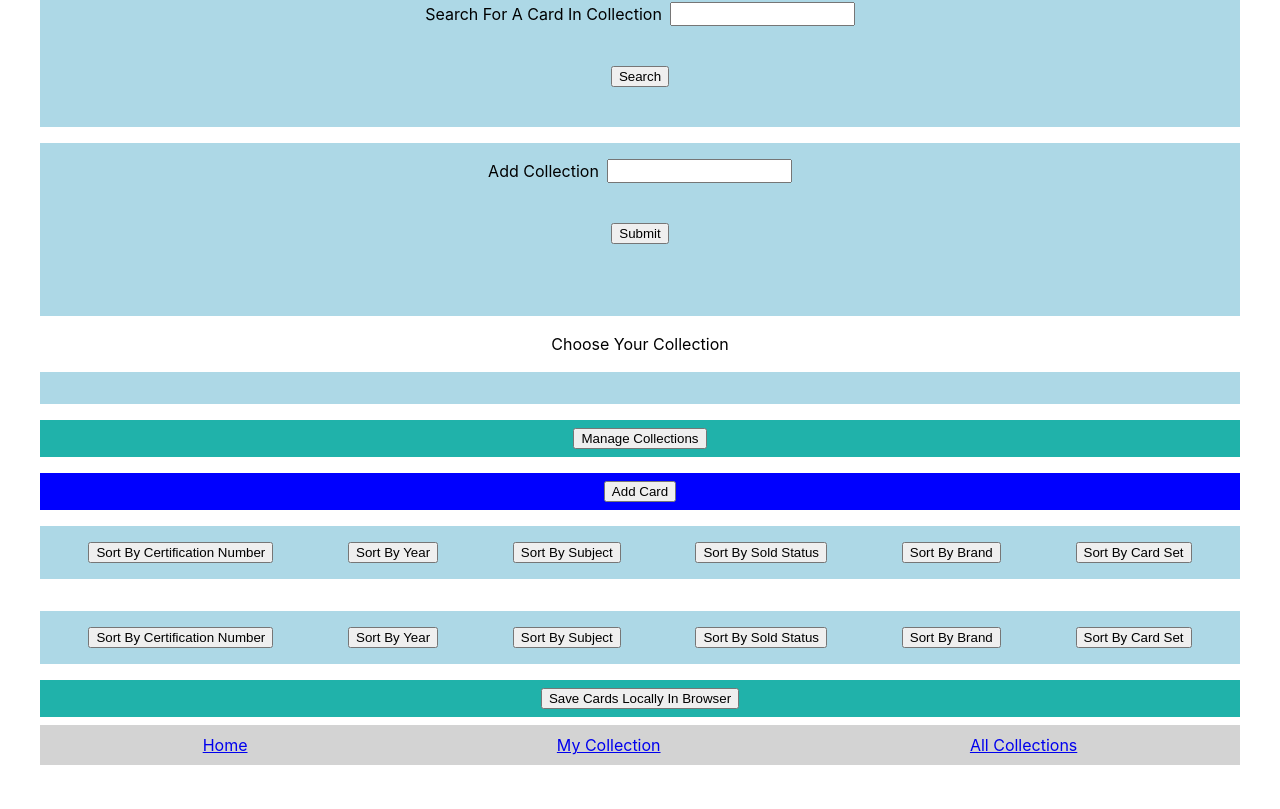
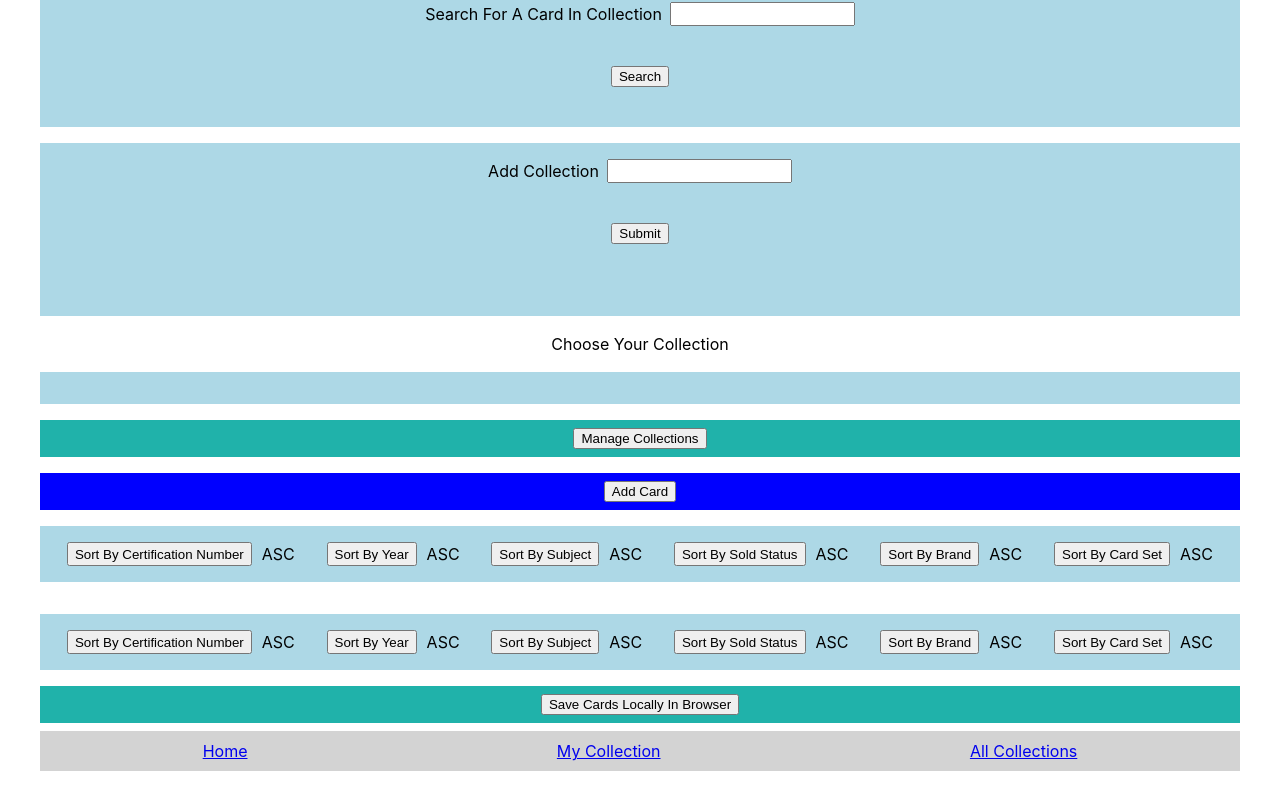
Before and after one commit to UWC2-JSCRIPT/320-wn24-final-project-tvroley, a React (Vite) app: page /collection in a window 1280 px wide. Shown: the part 563-1372 px from the top of the page. Built offline with nearby package versions, Linux system fonts and the light colour scheme.

Commit message:
ASC and DESC labels for sort buttons

```diff
--- a/src/App.css
+++ b/src/App.css
@@ -132,6 +132,14 @@
   margin-bottom: 1em;
 }
 
+.div-sort-button {
+  display: flex;
+  flex-direction: row;
+  flex-wrap: wrap;
+  justify-content: space-around;
+  gap: 10px;
+}
+
 .div-restore-buttons {
   display: flex;
   flex-direction: row;
--- a/src/SortButtons.jsx
+++ b/src/SortButtons.jsx
@@ -1,28 +1,65 @@
 import "./App.css";
 import PropTypes from "prop-types";
+import { useState } from "react";
 
 function SortButtons({ collectionId, setTradingCardCollection }) {
+  const [certAsc, setCertAsc] = useState("ASC");
+  const [yearAsc, setYearAsc] = useState("ASC");
+  const [subjectAsc, setSubjectAsc] = useState("ASC");
+  const [soldAsc, setSoldAsc] = useState("ASC");
+  const [brandAsc, setBrandAsc] = useState("ASC");
+  const [setAsc, setSetAsc] = useState("ASC");
   const sortCards = async (event) => {
     let sortBy = "year";
     const buttonId = event.target.id;
     switch (buttonId) {
       case "sort-cert-button":
         sortBy = "cert";
+        if(certAsc === "ASC") {
+          setCertAsc("DESC");
+        } else {
+          setCertAsc("ASC");
+        }
         break;
       case "sort-year-button":
         sortBy = "year";
+        if(yearAsc === "ASC") {
+          setYearAsc("DESC");
+        } else {
+          setYearAsc("ASC");
+        }
         break;
       case "sort-subject-button":
         sortBy = "subject";
+        if(subjectAsc === "ASC") {
+          setSubjectAsc("DESC");
+        } else {
+          setSubjectAsc("ASC");
+        }
         break;
       case "sort-sold-button":
         sortBy = "sold";
+        if(soldAsc === "ASC") {
+          setSoldAsc("DESC");
+        } else {
+          setSoldAsc("ASC");
+        }
         break;
       case "sort-brand-button":
         sortBy = "brand";
+        if(brandAsc === "ASC") {
+          setBrandAsc("DESC");
+        } else {
+          setBrandAsc("ASC");
+        }
         break;
       case "sort-set-button":
         sortBy = "cardSet";
+        if(setAsc === "ASC") {
+          setSetAsc("DESC");
+        } else {
+          setSetAsc("ASC");
+        }
         break;
       default:
         console.log("unkown button pressed");
@@ -57,24 +94,54 @@ function SortButtons({ collectionId, setTradingCardCollection }) {
   return (
     <>
       <div className="div-sort-buttons">
+        <div className="div-sort-button">
         <button id="sort-cert-button" onClick={sortCards}>
           Sort By Certification Number
         </button>
+        <label htmlFor="sort-cert-button">
+          {certAsc}
+        </label>
+        </div>
+        <div className="div-sort-button">
         <button id="sort-year-button" onClick={sortCards}>
           Sort By Year
         </button>
+        <label htmlFor="sort-year-button">
+          {yearAsc}
+        </label>
+        </div>
+        <div className="div-sort-button">
         <button id="sort-subject-button" onClick={sortCards}>
           Sort By Subject
         </button>
+        <label htmlFor="sort-subject-button">
+          {subjectAsc}
+        </label>
+        </div>
+        <div className="div-sort-button">
         <button id="sort-sold-button" onClick={sortCards}>
           Sort By Sold Status
         </button>
+        <label htmlFor="sort-sold-button">
+          {soldAsc}
+        </label>
+        </div>
+        <div className="div-sort-button">
         <button id="sort-brand-button" onClick={sortCards}>
           Sort By Brand
         </button>
+        <label htmlFor="sort-brand-button">
+          {brandAsc}
+        </label>
+        </div>
+        <div className="div-sort-button">
         <button id="sort-set-button" onClick={sortCards}>
           Sort By Card Set
         </button>
+        <label htmlFor="sort-set-button">
+          {setAsc}
+        </label>
+        </div>
       </div>
     </>
   );
```
